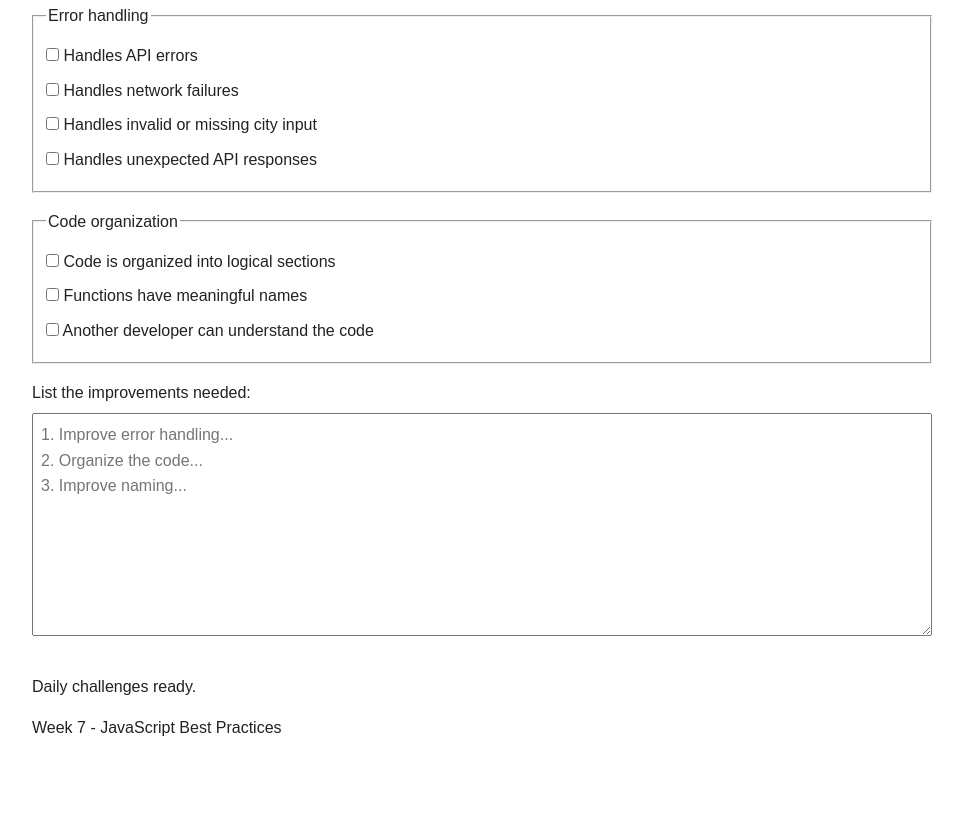
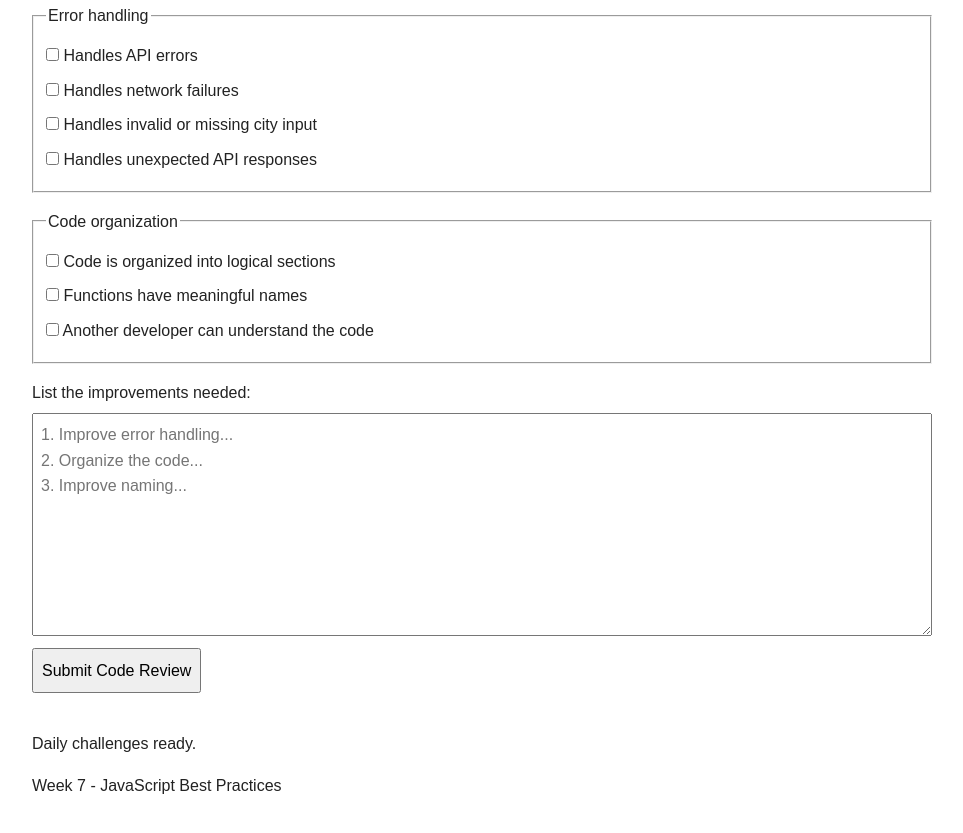
Before and after one commit to WairimuEvans/iyf-s12-week-07-WairimuEvans, a website: page daily-challenges.html in a window 1280 px wide. Shown: the part 3394-4227 px from the top of the page, without its empty margins (158-1121 px from the left). Before the commit the page ends 4171 px from the top, so only its background shows below. Drawn offline with Linux system fonts and the light colour scheme.

Commit message:
Adding submit button to day 5

```diff
--- a/daily-challenges.html
+++ b/daily-challenges.html
@@ -26,7 +26,6 @@
     </header>
 
     <main>
-        <!-- DAY 1 -->
         <section id="day-1">
             <h2>Day 1: Theme Persistence</h2>
 
@@ -44,7 +43,6 @@
 
         <hr>
 
-        <!-- DAY 2 -->
         <section id="day-2">
             <h2>Day 2: Recent Searches</h2>
 
@@ -75,7 +73,6 @@
 
         <hr>
 
-        <!-- DAY 3 -->
         <section id="day-3">
             <h2>Day 3: Form Auto-Save</h2>
 
@@ -120,7 +117,6 @@
 
         <hr>
 
-        <!-- DAY 4 -->
         <section id="day-4">
             <h2>Day 4: Refactor Challenge</h2>
 
@@ -214,7 +210,6 @@ function doubleNumber(number) {
 
         <hr>
 
-        <!-- DAY 5 -->
         <section id="day-5">
             <h2>Day 5: Code Review</h2>
 
@@ -276,6 +271,7 @@ function doubleNumber(number) {
                     rows="8"
                     placeholder="1. Improve error handling...&#10;2. Organize the code...&#10;3. Improve naming..."
                 ></textarea>
+                <button type="submit">Submit Code Review</button>
             </form>
         </section>
     </main>
```
